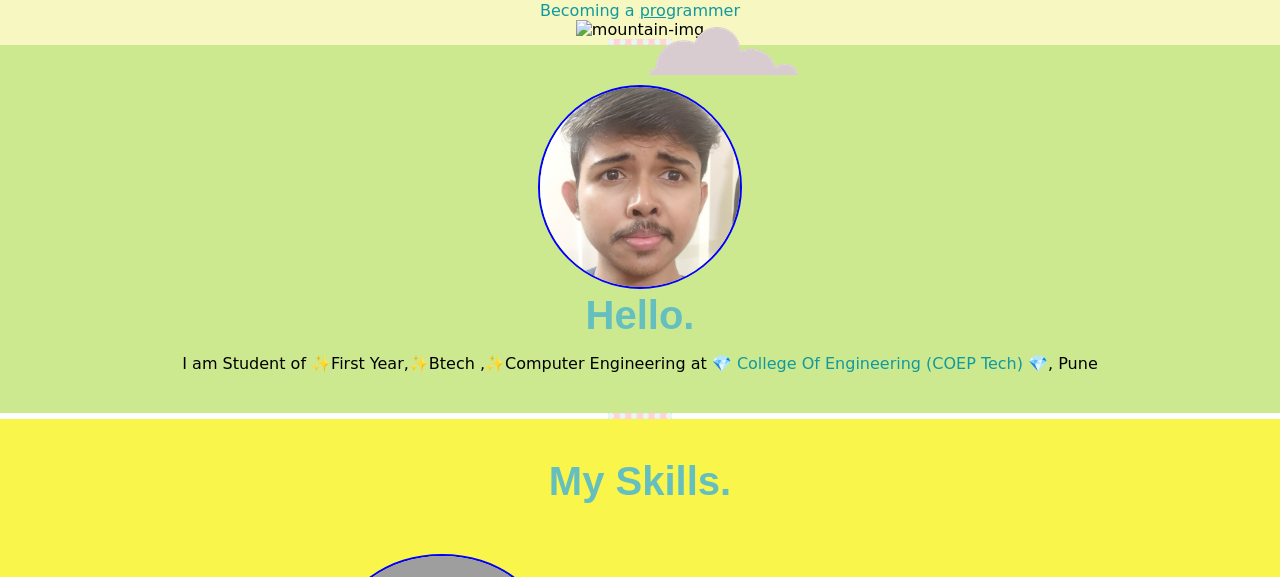
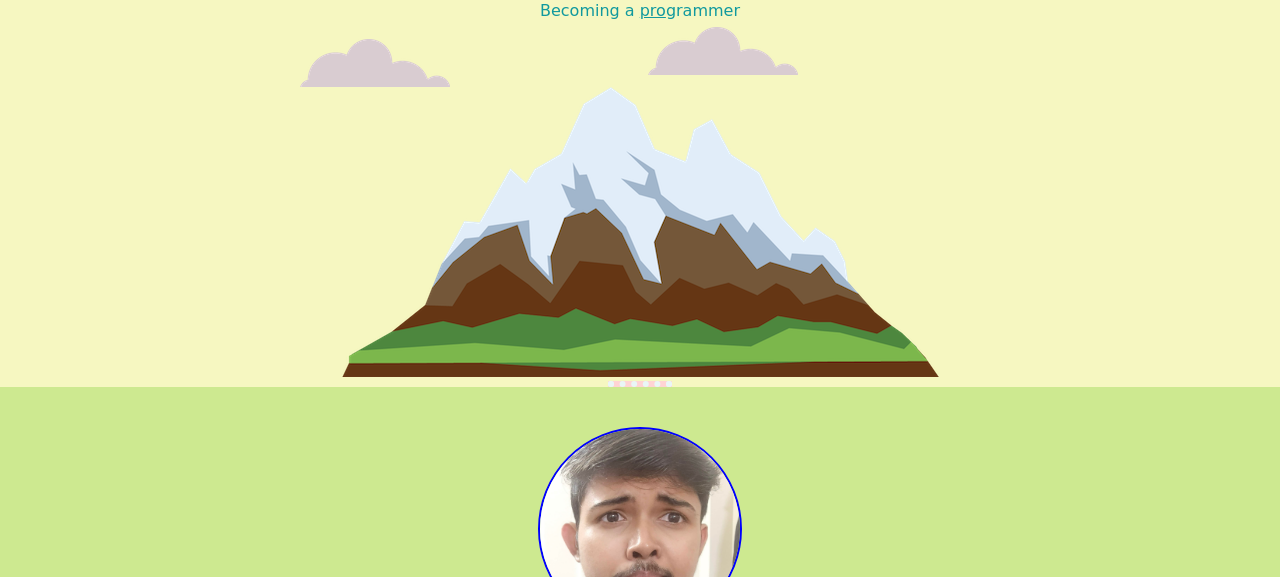
Before and after one commit to technicalsd/my_website, a plain HTML site: page index.html in a window 1280 px wide. Shown: the part 525-1102 px from the top of the page. Drawn offline with Linux system fonts and the light colour scheme; grey boxes are pictures that could not be loaded.

Commit message:
Update index.html

```diff
--- a/index.html
+++ b/index.html
@@ -23,7 +23,7 @@
 <h1>I'm Saurabh🎶.</h1>
     <p class="programmer"> Becoming a <span class="pro">pro</span>grammer</p>
     <img class="bottom-cloud" src="cloud.png" alt="cloud-img">
-    <img src="/CSS - My Site Images/mountain.png" alt="mountain-img">
+    <img src="mountain.png" alt="mountain-img">
     <hr>
 
 </div>
```
